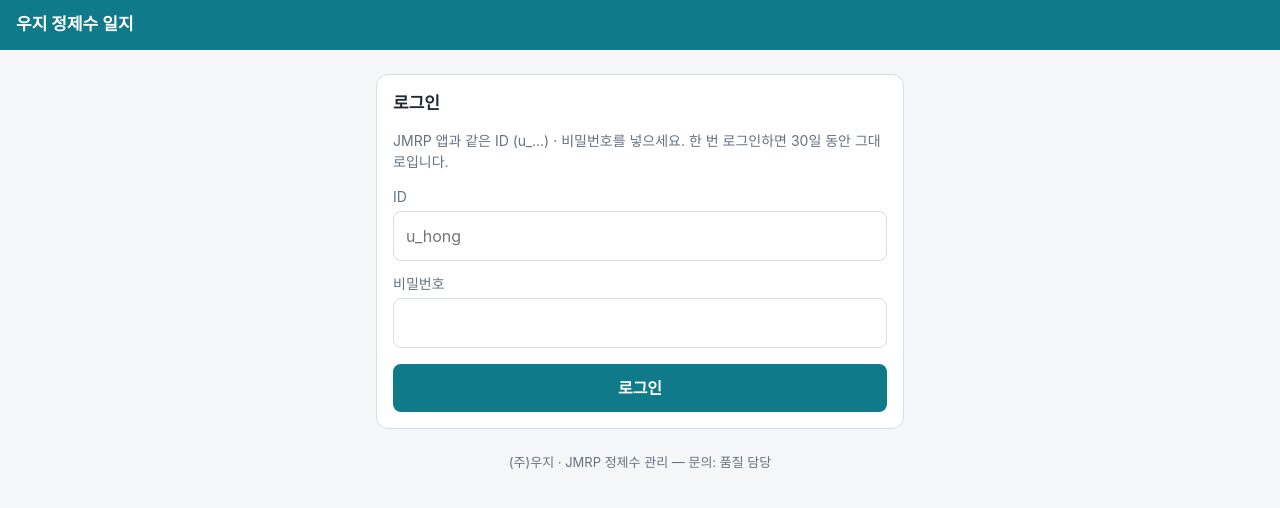
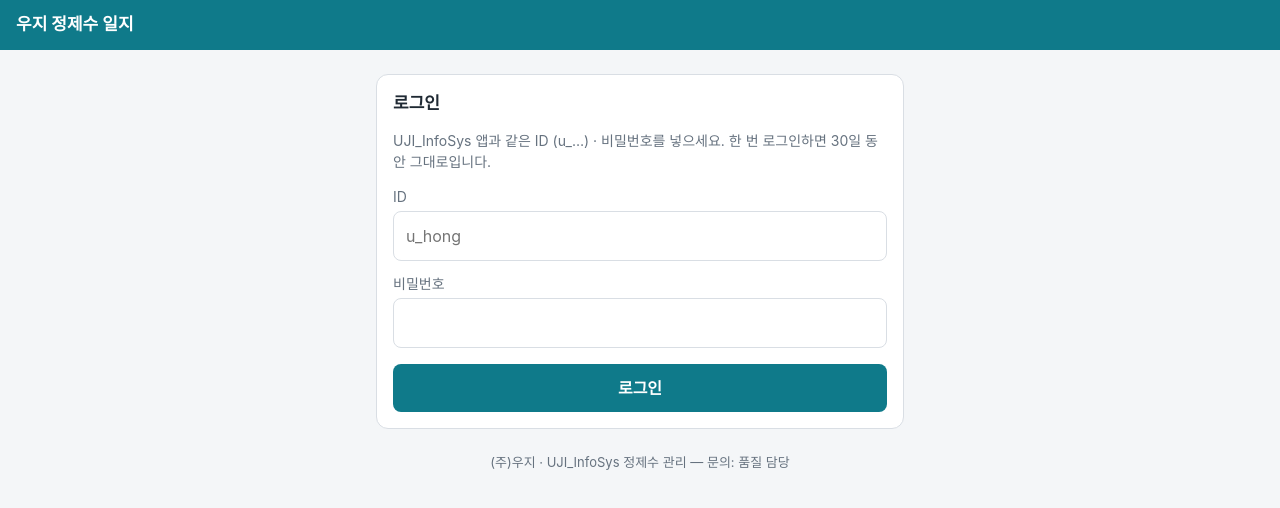
Before and after one commit to WoojiChem/jmrp-water, a plain HTML site: page index.html in a window 1280 px wide. Drawn offline with Linux system fonts and the light colour scheme.

Commit message:
화면 이름 JMRP → UJI_InfoSys (jmrp #448)

```diff
--- a/index.html
+++ b/index.html
@@ -78,7 +78,7 @@
   <!-- 로그인 -->
   <section id="vLogin" class="card hidden">
     <h2>로그인</h2>
-    <p class="muted">JMRP 앱과 같은 ID (u_…) · 비밀번호를 넣으세요. 한 번 로그인하면 30일 동안 그대로입니다.</p>
+    <p class="muted">UJI_InfoSys 앱과 같은 ID (u_…) · 비밀번호를 넣으세요. 한 번 로그인하면 30일 동안 그대로입니다.</p>
     <form id="fLogin" autocomplete="on">
       <label for="lid">ID</label>
       <input id="lid" name="username" autocomplete="username" autocapitalize="none" spellcheck="false" placeholder="u_hong" required>
@@ -126,7 +126,7 @@
       </div>
       <div id="mVals"></div>
       <button class="primary" id="mSave" type="button">저장</button>
-      <p class="muted">성적서 (사진 · PDF) 는 JMRP 설비 이력 [첨부] 로.</p>
+      <p class="muted">성적서 (사진 · PDF) 는 UJI_InfoSys 설비 이력 [첨부] 로.</p>
     </section>
 
     <!-- 소모품 교체 -->
@@ -169,7 +169,7 @@
       <div id="logs"></div>
     </section>
   </section>
-  <p class="foot">(주)우지 · JMRP 정제수 관리 — 문의: 품질 담당</p>
+  <p class="foot">(주)우지 · UJI_InfoSys 정제수 관리 — 문의: 품질 담당</p>
 </main>
 
 <script>
```
